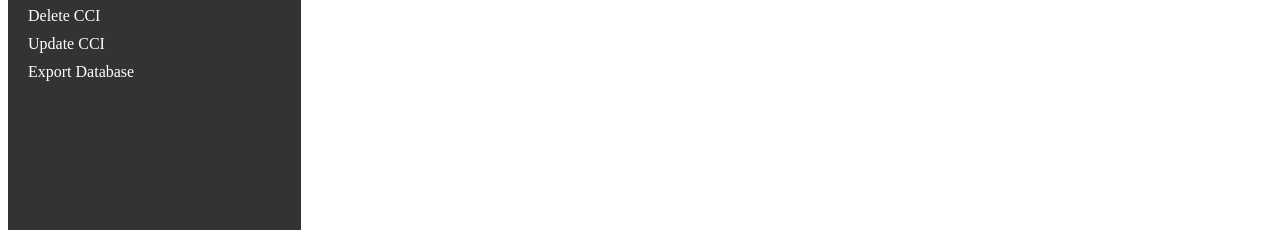
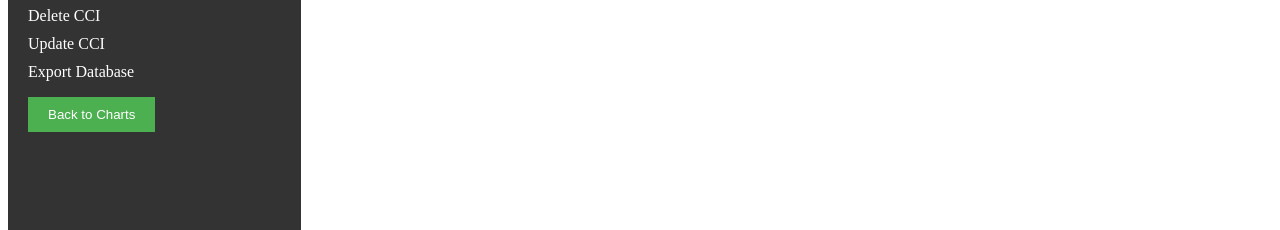
Before and after one commit to LilianaPopa-stud/Consumer_Confidence_Visualizer, a website: page HTML/AdminPanel.html in a window 1280 px wide. Shown: the part 128-358 px from the top of the page. Drawn offline with Linux system fonts and the light colour scheme.

Commit message:
update AdminPanel.html

```diff
--- a/HTML/AdminPanel.html
+++ b/HTML/AdminPanel.html
@@ -22,6 +22,8 @@
             <li><a href="#" onclick="showUpdateCCI()">Update CCI</a></li>
             <li><a href="#" onclick="showExportDatabase()">Export Database</a></li>
         </ul>
+        <button class="button" onclick="redirectToCharts()">Back to Charts</button>
+
     </div>
     <div class="content">
             <div class="welcome">
@@ -89,6 +91,10 @@
         document.getElementById("export-database").style.display = "block";
 
     }
+    function redirectToCharts() {
+        window.location.href = "SelectChart.html";
+    }
+
 
 </script>
 </body>
```
